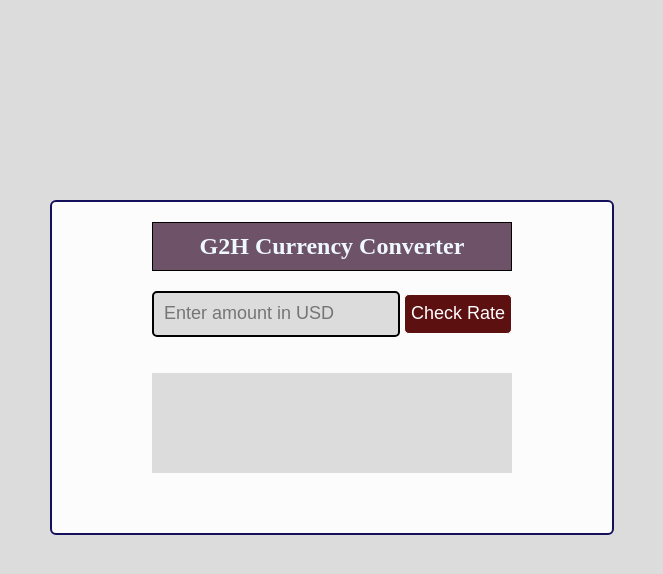
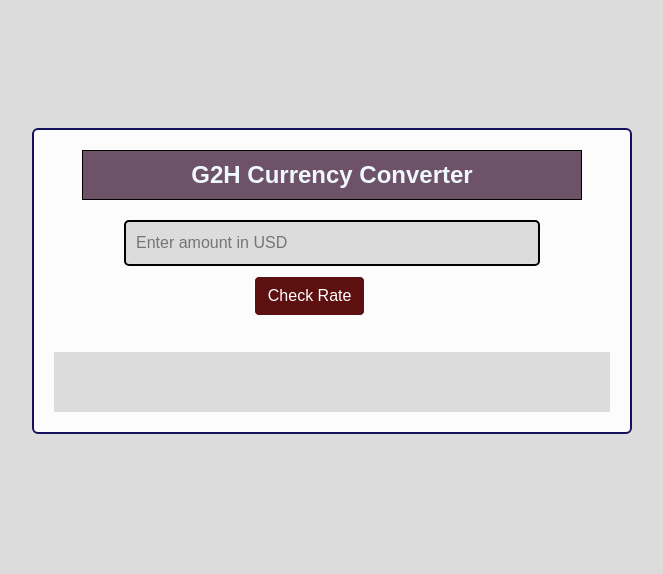
Before and after one commit to Golponer9215/G2H-currency-converter, a plain HTML site: page index.html in a window 1280 px wide. Shown: the whole page, without its empty margins (308-971 px from the left). Drawn offline with Linux system fonts and the light colour scheme.

Commit message:
initial commit

```diff
--- a/style.css
+++ b/style.css
@@ -1,50 +1,81 @@
-body{
+body {
     text-align: center;
     background-color: gainsboro;
-
-}
-section{
-    border: 2px solid rgb(21, 16, 92);
-    border-radius: 6PX;
-    margin-left: 350px;
-    margin-right: 350px;
-    padding-bottom: 60px;
-    margin-top: 200px;
-    background-color: rgb(251, 252, 251);
+    margin: 0;
+    font-family: sans-serif;
 }
 
-.input1{
+section {
+    border: 2px solid rgb(21, 16, 92);
+    border-radius: 6px;
+    margin: 10% auto;
+    padding-bottom: 60px;
+    padding: 20px;
+    background-color: rgb(251, 252, 251);
+    width: 90%;
+    max-width: 600px;
+    box-sizing: border-box;
+}
+
+.input1 {
     border: 2px solid black;
     height: 40px;
     border-radius: 5px;
     padding-left: 10px;
     background-color: gainsboro;
     color: black;
-    font-size: large;
+    font-size: 1rem;
+    width: 90%;
+    max-width: 400px;
+    margin: 10px auto;
+    display: block;
 }
-.input2{
 
+.input2 {
     border: 1px solid white;
     height: 40px;
     border-radius: 5px;
-    background-color: rgb(92, 16, 16) ;
+    background-color: rgb(92, 16, 16);
     color: white;
-    font-size: large;
+    font-size: 1rem;
+    width: 20%;
+    max-width: 400px;
+    display: block;
+    margin-left: 200px;
 }
-.div1{
 
-    padding: 50px;
-    margin-left: 100px;
-    margin-right: 100px;
+.div1 {
+    padding: 30px 5%;
     background-color: gainsboro;
     color: black;
-    font-size: medium;
+    font-size: 1rem;
 }
-h1{
+
+h1 {
     border: 1px solid black;
     padding: 10px;
-    margin-left: 100px;
-    margin-right: 100px;
+    margin: 0 auto 20px auto;
     background-color: rgb(109, 82, 104);
     color: aliceblue;
+    width: 90%;
+    max-width: 500px;
+    box-sizing: border-box;
 }
+
+/* Optional: Improve layout on very small screens */
+@media screen and (max-width: 480px) {
+    .input1, .input2 {
+        font-size: 0.9rem;
+        height: 36px;
+    }
+
+    .div1 {
+        font-size: 0.9rem;
+        padding: 20px 5%;
+    }
+
+    h1 {
+        font-size: 1.2rem;
+        padding: 8px;
+    }
+}
```
